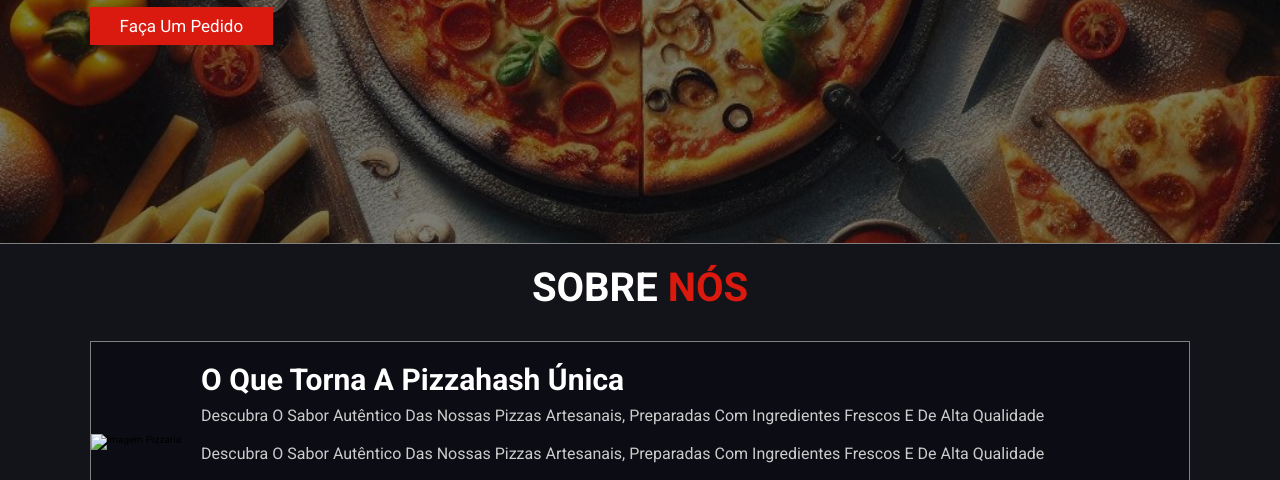
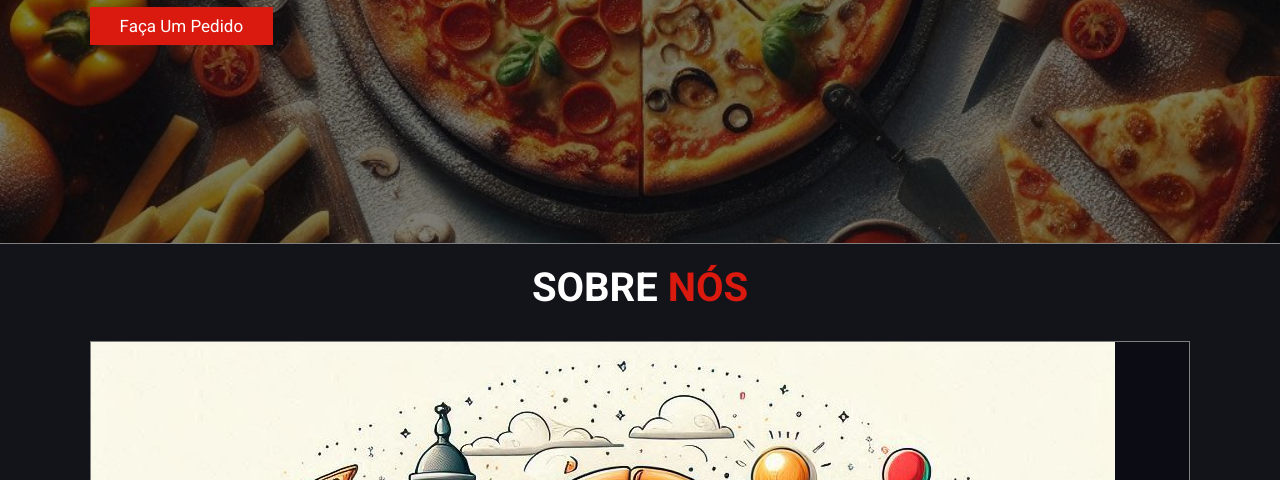
Before and after one commit to vericci/pizzaria, a plain HTML site: page index.html in a window 1280 px wide. Shown: the part 436-916 px from the top of the page. Drawn offline with nearby package versions, Linux system fonts and the light colour scheme.

Commit message:
Atualizar o index.html

```diff
--- a/index.html
+++ b/index.html
@@ -71,7 +71,7 @@
             <div class="row">
 
                 <div class="img">
-                    <img src="images/sobre.jpg" alt="Imagem Pizzaria">
+                    <img src="img/sobre.jpg" alt="Imagem Pizzaria">
                 </div>
 
                 <div class="content">
```
